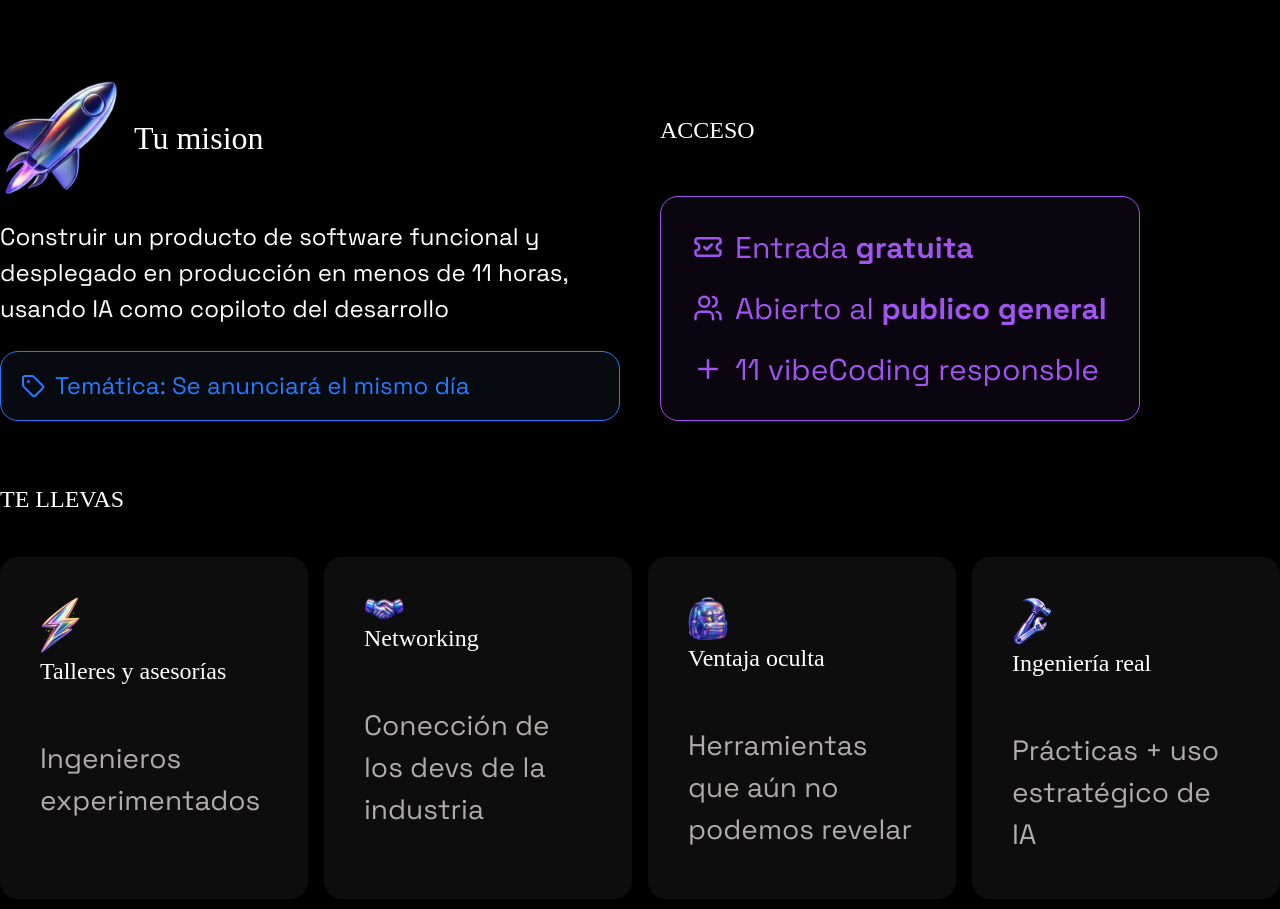
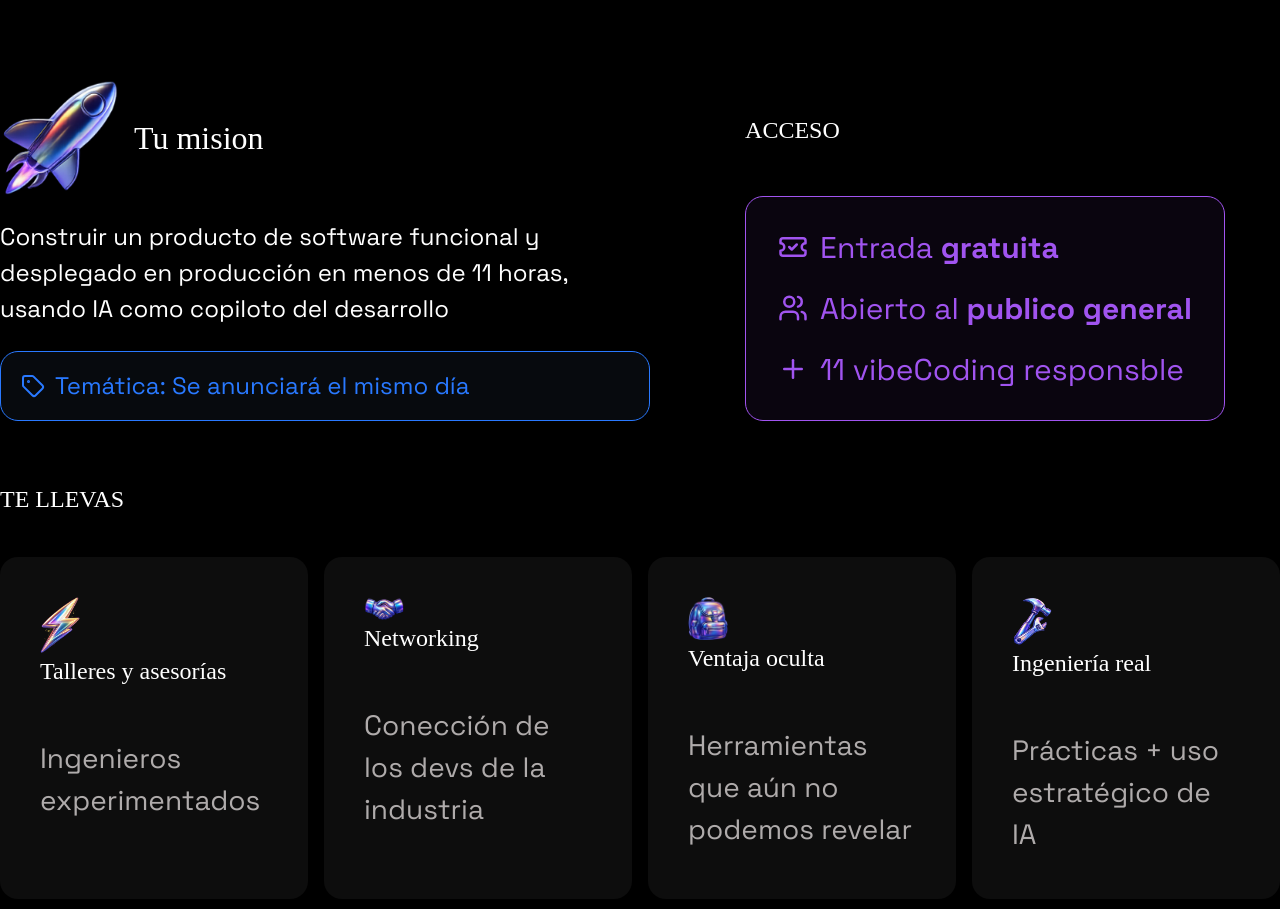
Before and after one commit to solposer/Torneo-de-Vibe-Coding, a Next.js app in the folder proyecto-torneo-web/: page / in a window 1280 px wide. Shown: the part 829-1738 px from the top of the page. Built offline with nearby package versions, Linux system fonts and the light colour scheme; a web font is replaced by a local one.

Commit message:
modificacion mision

```diff
--- a/proyecto-torneo-web/app/components/mision/mision.css
+++ b/proyecto-torneo-web/app/components/mision/mision.css
@@ -16,6 +16,7 @@
     display: flex;
     flex-direction: column;
     gap: 8px;
+    justify-self: center;
 }
 
 .mision-header {
@@ -51,7 +52,7 @@
     gap: 16px;
     width: fit-content;
     min-width: 400px;
-    border:#A154F0 1px solid
+    border:#A154F0 1px solid;
 }
 
 .acceso-item {
@@ -68,6 +69,8 @@
 .texto-principal {
     font-size: 24px;
     color: #fff;
+    width:650px;
+
 }
 
 .subtitulo-llevas {
```
